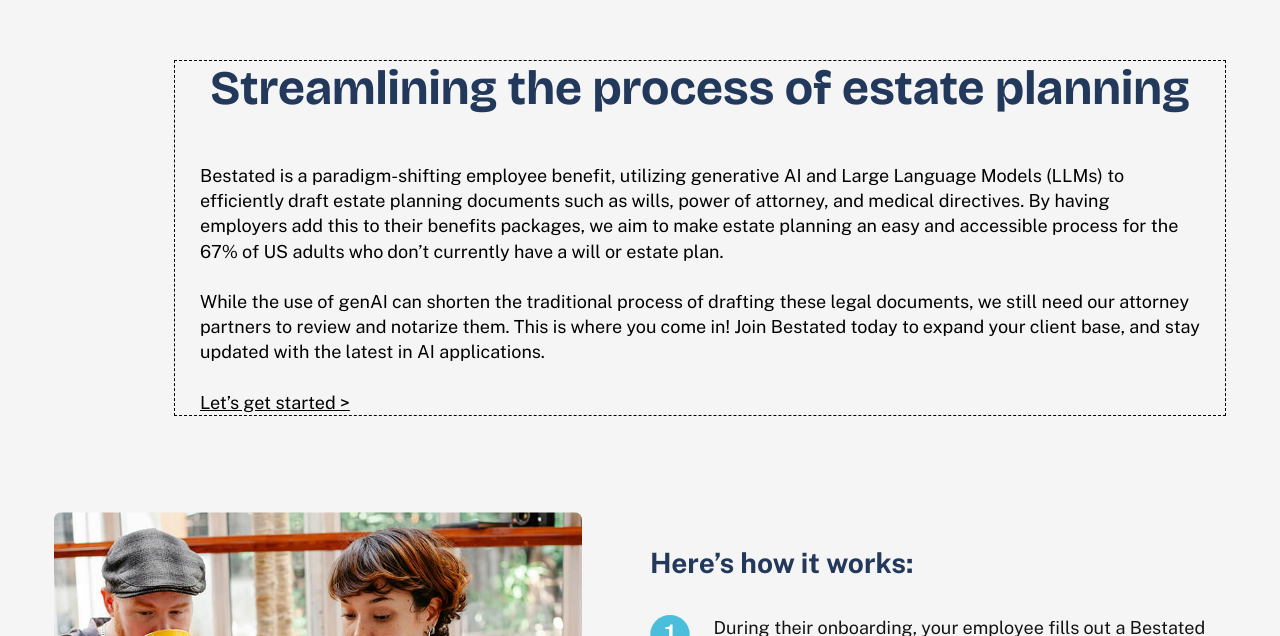
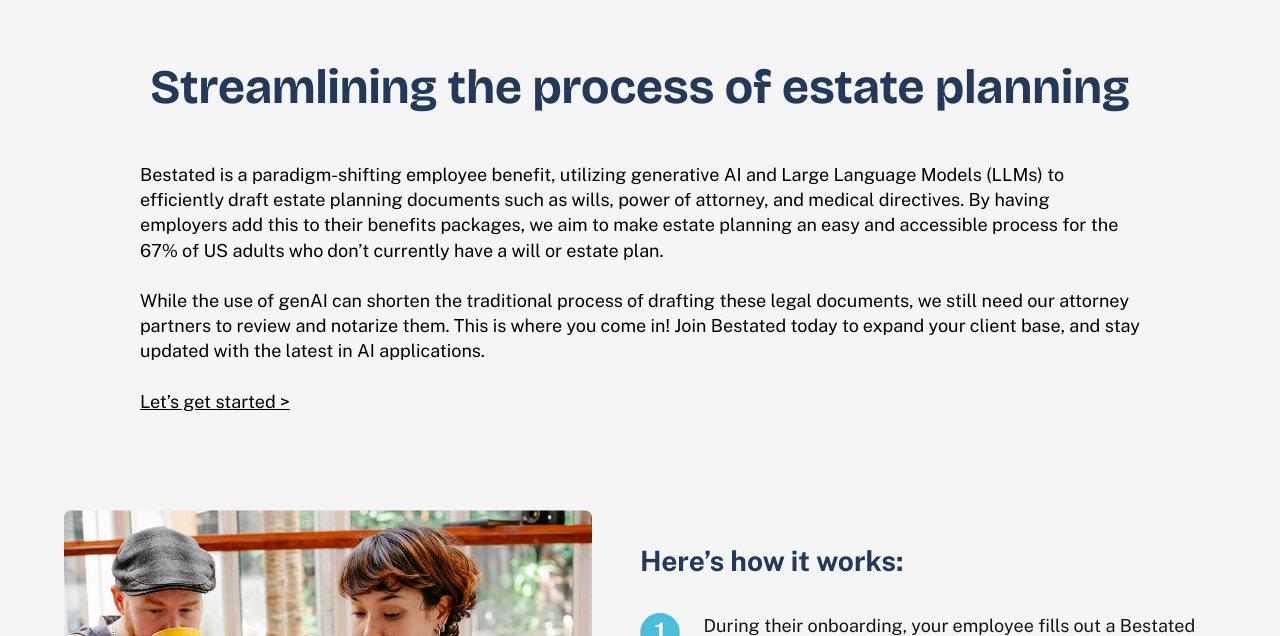
Before and after one commit to chenathy/bestated-ai, a React app: page /professional-attorneys in a window 1280 px wide. Shown: the part 764-1400 px from the top of the page. Built offline with nearby package versions, Linux system fonts and the light colour scheme.

Commit message:
updated How section Desktop & mobile

```diff
--- a/src/components/How/How.css
+++ b/src/components/How/How.css
@@ -9,7 +9,6 @@
 
     .how .intro {
         width: 1050px;
-        margin-left: 120px;
         gap: 48px;
         display: grid;
         justify-content: center;
@@ -147,7 +146,6 @@
 
     .how .intro p {
         width: 300px;
-        max-height: 261px;
         font-family: 'Public Sans', sans-serif;
         font-size: 18px;
         font-weight: 400;
--- a/src/components/How/intro.js
+++ b/src/components/How/intro.js
@@ -12,11 +12,19 @@
         window.scrollTo(0, 0);
     }
 
+    // Split the text by <br/> or \n to handle both cases
+    const lines = text.split(/<br\/>|<br>|\\n/gi);
+
     return (
         <div className='intro'>
             <h2>{title}</h2>
             <p>
-                {text}
+                {lines.map((line, index) => (
+                    <React.Fragment key={index}>
+                        {line}
+                        {index < lines.length - 1 && <br />}
+                    </React.Fragment>
+                ))}
                 <br/> <br/>
                 <span
                     onClick={() => handlePageNavigation('contact')}
--- a/src/pages/Attorneys/Attorneys.css
+++ b/src/pages/Attorneys/Attorneys.css
@@ -6,28 +6,12 @@
 @media (min-width: 769px) {
 
     .attorneys .how {
-        /* max-height: 1172px; */
-        margin: 96px 120px 160px 120px;
-
-        display: grid;
-        /* display: flex;
-        flex-direction: column;
-        justify-content: center; */
-
+        padding: 96px 120px 160px 120px;
     }
 
     .attorneys .how .intro {
-        position: relative;
-        left: 0px;
-
-        border: 1px black dashed;
-    }
-
-
-
-    .attorneys .how .intro p {
-        font-size: 18px;
-        line-height: 25.2px;
+        margin: auto;
+        max-height: 363px;
     }
 
     .attorneys .how .intro p {
@@ -39,10 +23,14 @@
         font-size: 24px;
         line-height: 33.6px;
     }
+
 }
 
 
 /* Mobile */
 @media (max-width: 768px) {
 
+    .attorneys .how {
+    }
+
 }
--- a/src/pages/Attorneys/index.js
+++ b/src/pages/Attorneys/index.js
@@ -24,12 +24,11 @@
             {/* How  */}
             <HowComponent
                 introTitle='Streamlining the process of estate planning'
-                introText={<p1>Bestated is a paradigm-shifting employee benefit, utilizing generative AI and Large Language Models (LLMs) to efficiently draft estate planning documents such as wills, power of attorney, and medical directives.
+                introText={`Bestated is a paradigm-shifting employee benefit, utilizing generative AI and Large Language Models (LLMs) to efficiently draft estate planning documents such as wills, power of attorney, and medical directives.
                     By having employers add this to their benefits packages, we aim to make estate planning an easy and accessible process for the 67% of US adults who don’t currently have a will or estate plan.
                     <br/><br/>
                     While the use of genAI can shorten the traditional process of drafting these legal documents, we still need our attorney partners to review and notarize them.
-                    This is where you come in! Join Bestated today to expand your client base, and stay updated with the latest in AI applications.
-                    </p1>
+                    This is where you come in! Join Bestated today to expand your client base, and stay updated with the latest in AI applications.`
                 }
                 howLogo={AttorneysHow}
                 secondaryTitle='Here’s how it works:'
```
Also changed, not shown: 1 other file (tests, documents, lock files or other folders).
